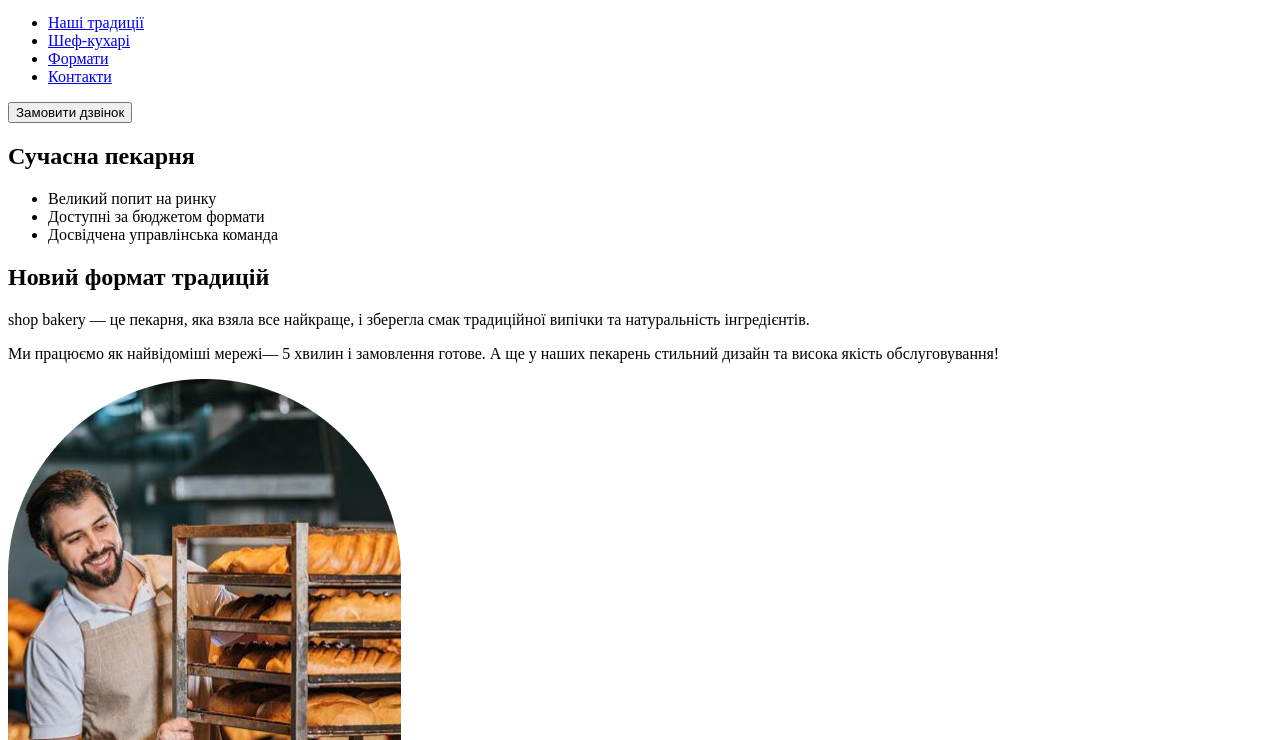
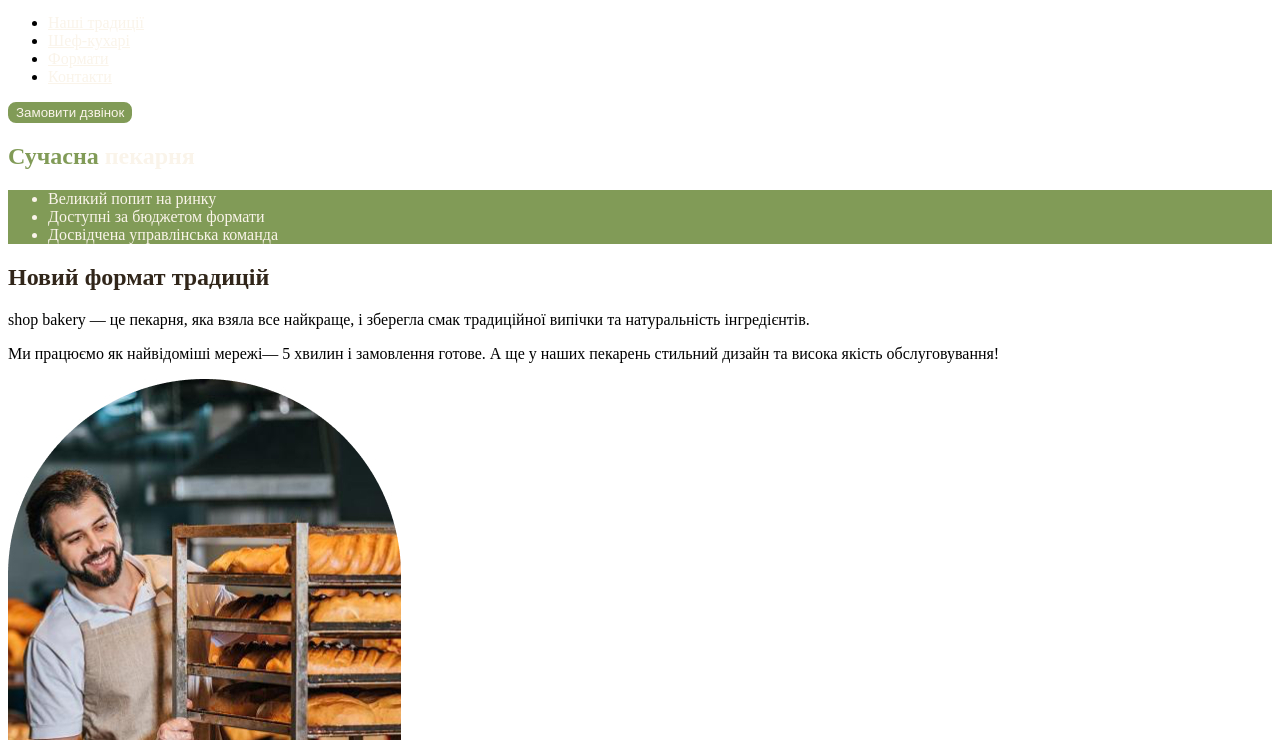
Before and after one commit to Anubis4747/fullstack, a plain HTML site: page index.html in a window 1280 px wide. Shown: the part 60-800 px from the top of the page. Drawn offline with Linux system fonts and the light colour scheme.

Commit message:
Add files via upload

```diff
--- /dev/null
+++ b/css/styles.css
@@ -0,0 +1,41 @@
+/* button */
+.button {
+  color: #faf4ea;
+  background-color: #819b57;
+  border: 2px solid #819b57;
+  border-radius: 8px;
+  cursor: pointer;
+}
+
+.button:hover {
+  color: #465929;
+  background-color: transparent;
+}
+
+/* link */
+.link {
+  color: #faf4ea;
+}
+
+.link:hover {
+  color: #819b57;
+}
+
+/* hero section */
+.hero-title {
+  color: #faf4ea;
+}
+
+.hero-title .accent {
+  color: #819b57;
+}
+
+/* advantages section */
+.advantages-list {
+  color: #faf4ea;
+  background-color: #819b57;
+}
+
+.section-title {
+  color: #31261a;
+}
--- a/index.html
+++ b/index.html
@@ -4,33 +4,34 @@
     <meta charset="UTF-8" />
     <meta name="viewport" content="width=device-width, initial-scale=1.0" />
     <title>Сучасна пекарня</title>
+    <link rel="stylesheet" href="./css/styles.css" />
   </head>
   <body>
     <header>
       <nav>
-        <a href="/">
+        <a href="#">
           <img src="./images/logo.svg" alt="логотип сучасної пекарні" />
         </a>
         <ul>
-          <li><a href="#traditions-section">Наші традиції</a></li>
-          <li><a href="#chefs-section">Шеф-кухарі</a></li>
-          <li><a href="#format-section">Формати</a></li>
-          <li><a href="#contact-section">Контакти</a></li>
+          <li><a class="link" href="#traditions-section">Наші традиції</a></li>
+          <li><a class="link" href="#chefs-section">Шеф-кухарі</a></li>
+          <li><a class="link" href="#format-section">Формати</a></li>
+          <li><a class="link" href="#contact-section">Контакти</a></li>
         </ul>
       </nav>
-      <button type="button">Замовити дзвінок</button>
+      <button class="button" type="button">Замовити дзвінок</button>
     </header>
     <main>
       <section>
-        <h1>Сучасна пекарня</h1>
+        <h1 class="hero-title"><span class="accent">Сучасна</span> пекарня</h1>
       </section>
       <section id="traditions-section">
-        <ul>
+        <ul class="advantages-list">
           <li>Великий попит на ринку</li>
           <li>Доступні за бюджетом формати</li>
           <li>Досвідчена управлінська команда</li>
         </ul>
-        <h2>Новий формат традицій</h2>
+        <h2 class="section-title">Новий формат традицій</h2>
         <p>
           <span>shop bakery</span> — це пекарня, яка взяла все найкраще, і
           зберегла смак традиційної випічки та натуральність інгредієнтів.
@@ -46,7 +47,7 @@
         />
       </section>
       <section id="chefs-section">
-        <h2>Наші найкращі шеф -кухарі</h2>
+        <h2 class="section-title">Наші найкращі шеф-кухарі</h2>
         <ul>
           <li>
             <article>
@@ -91,7 +92,7 @@
         </ul>
       </section>
       <section id="contact-section">
-        <h2>Приєднуйся до мережі пекарень</h2>
+        <h2 class="section-title">Приєднуйся до мережі пекарень</h2>
         <iframe
           src="https://www.google.com/maps/embed?pb=!1m14!1m8!1m3!1d5080.358800505106!2d30.488178!3d50.4563839!3m2!1i1024!2i768!4f13.1!3m3!1m2!1s0x40d4ce637c006b2d%3A0xaf86385f19996ff0!2z0YPQuy4g0KHQtdGH0LXQstGL0YUg0KHRgtGA0LXQu9GM0YbQvtCyLCA1NCwg0JrQuNC10LIsINCj0LrRgNCw0LjQvdCwLCAwMjAwMA!5e0!3m2!1sru!2sca!4v1750020787792!5m2!1sru!2sca"
           width="603"
@@ -104,14 +105,14 @@
     </main>
     <footer>
       <nav>
-        <a href="/">
+        <a href="#">
           <img src="./images/logo.svg" alt="логотип сучасної пекарні" />
         </a>
         <ul>
-          <li><a href="#traditions-section">Наші традиції</a></li>
-          <li><a href="#chefs-section">Шеф-кухарі</a></li>
-          <li><a href="#format-section">Формати</a></li>
-          <li><a href="#contact-section">Контакти</a></li>
+          <li><a class="link" href="#traditions-section">Наші традиції</a></li>
+          <li><a class="link" href="#chefs-section">Шеф-кухарі</a></li>
+          <li><a class="link" href="#format-section">Формати</a></li>
+          <li><a class="link" href="#contact-section">Контакти</a></li>
         </ul>
       </nav>
       <address>
```
